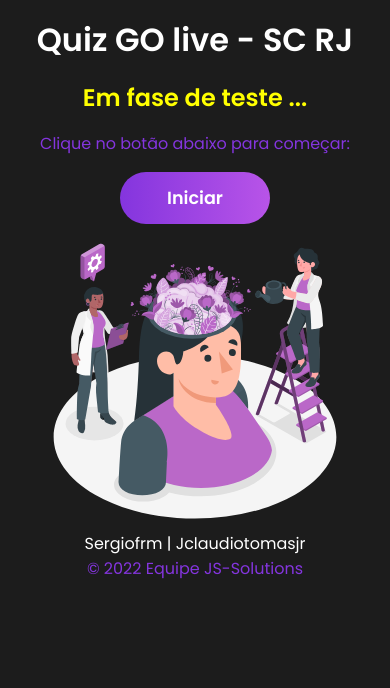
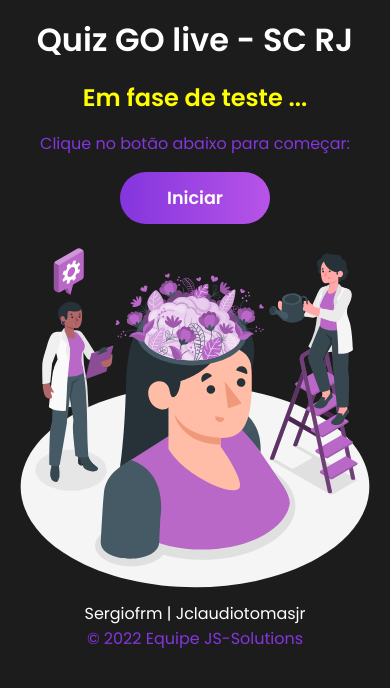
Before and after one commit to Sergiofrm/app_quiz_react, a React (Vite) app: page / in a window 390 px wide. Shown: the top 688 px of the page. Built offline with nearby package versions, Linux system fonts and the light colour scheme; a web font is replaced by a local one.

Commit message:
Ajuste Wellcome - Reponse parte 4

```diff
--- a/src/components/Welcome.css
+++ b/src/components/Welcome.css
@@ -40,7 +40,7 @@
   }
 
   img {
-    height: 300px;
+    height: 370px;
     width: 250px;
 
     /* height: 290px;
```
